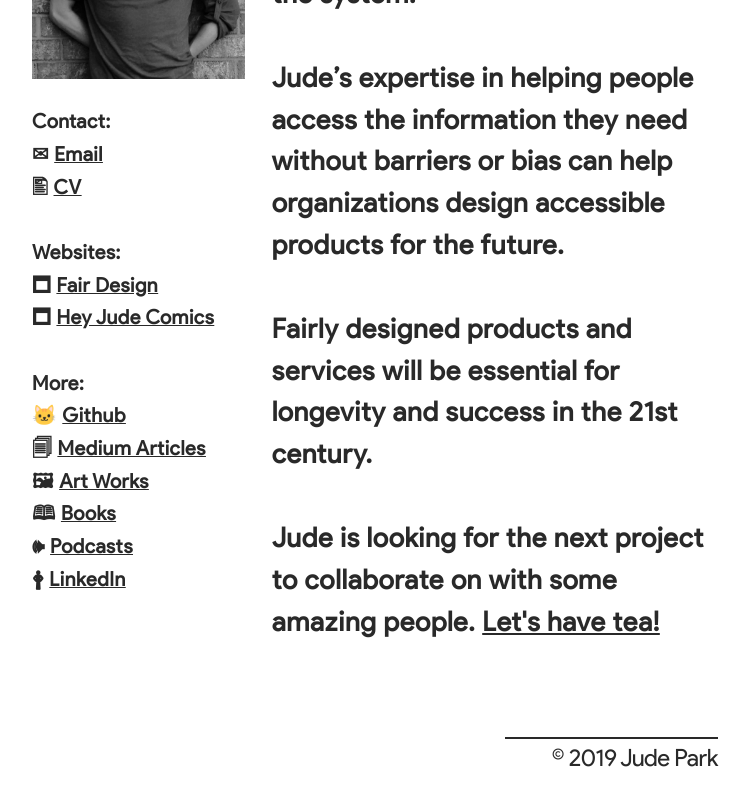
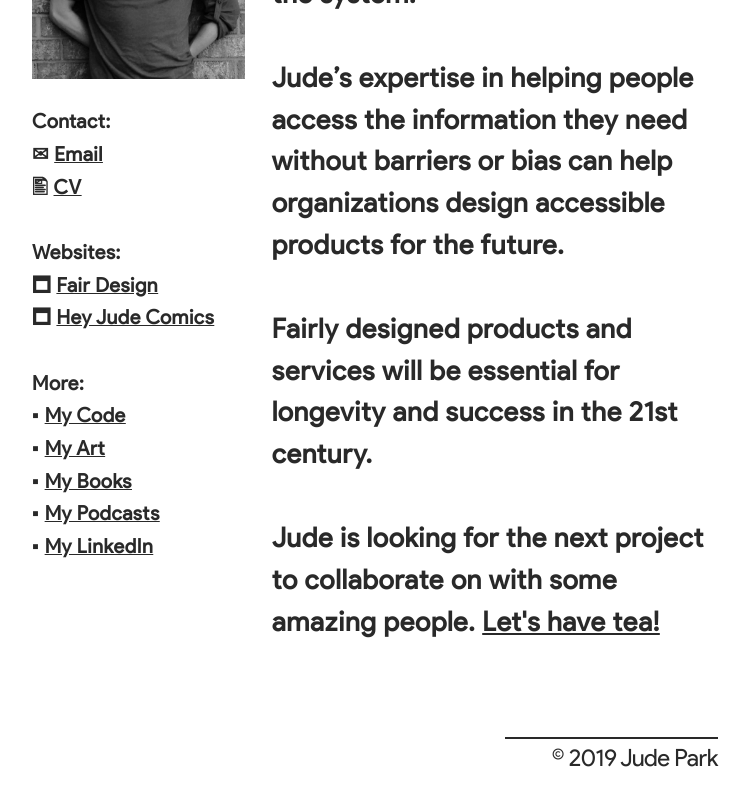
Before and after one commit to judepark/OLD-VERSION-judepark, a Gatsby site: page /about in a window 1280 px wide. Shown: the part 418-1215 px from the top of the page, without its empty margins (265-1015 px from the left). Built offline with nearby package versions, Linux system fonts and the light colour scheme; Gatsby itself is replaced by a stand-in of ours; a web font is replaced by a local one.

Commit message:
new changes

```diff
--- a/src/pages/about.js
+++ b/src/pages/about.js
@@ -28,17 +28,15 @@ const AboutPage = () => (
       <br/>
       More:
       <br/>
-      🐱 <a style={{textDecoration: 'underline'}} href="https://github.com/judepark" title="Jude's Github Page'" rel="noopener noreferrer" target="_blank">Github</a>
+      ▪ <a style={{textDecoration: 'underline'}} href="https://github.com/judepark" title="Jude's Github Page'" rel="noopener noreferrer" target="_blank">My Code</a>
       <br/>
-      🗐 <a style={{textDecoration: 'underline'}} href="https://medium.com/@judepark" title="Jude's Medium Page'" rel="noopener noreferrer" target="_blank">Medium Articles</a>
+      ▪ <a style={{textDecoration: 'underline'}} href="https://dribbble.com/judepark" title="Jude's Dribble Page'" rel="noopener noreferrer" target="_blank">My Art</a>
       <br/>
-      🖼 <a style={{textDecoration: 'underline'}} href="https://dribbble.com/judepark" title="Jude's Dribble Page'" rel="noopener noreferrer" target="_blank">Art Works</a>
+      ▪ <a style={{textDecoration: 'underline'}} href="https://issuu.com/judepark" title="Jude's Books" rel="noopener noreferrer" target="_blank">My Books</a>
       <br/>
-      🕮 <a style={{textDecoration: 'underline'}} href="https://issuu.com/judepark" title="Jude's Books" rel="noopener noreferrer" target="_blank">Books</a>
+      ▪ <a style={{textDecoration: 'underline'}} href="https://soundcloud.com/judepark" title="Jude's Podcasts" rel="noopener noreferrer" target="_blank">My Podcasts</a>
       <br/>
-      🕪 <a style={{textDecoration: 'underline'}} href="https://soundcloud.com/judepark" title="Jude's Podcasts" rel="noopener noreferrer" target="_blank">Podcasts</a>
-      <br/>
-      🛉 <a style={{textDecoration: 'underline'}} href="https://linkedin.com/in/judepark" title="Jude's LinkedIn Page'" rel="noopener noreferrer" target="_blank">LinkedIn</a>
+      ▪ <a style={{textDecoration: 'underline'}} href="https://linkedin.com/in/judepark" title="Jude's LinkedIn Page'" rel="noopener noreferrer" target="_blank">My LinkedIn</a>
       </h3>
     </div>
 
--- a/src/pages/research.js
+++ b/src/pages/research.js
@@ -27,6 +27,7 @@ const ResearchPage = ({data}) => (
       }}>
       </hr>
     <h3>View more on Jude's <a style={{textDecoration: 'underline'}} href="https://www.fairdesign.ca/" title="Fair Design Research Site" rel="noopener noreferrer" target="_blank">Fair Design Research site</a></h3>
+    <br />
   </Layout>
 )
 
```
